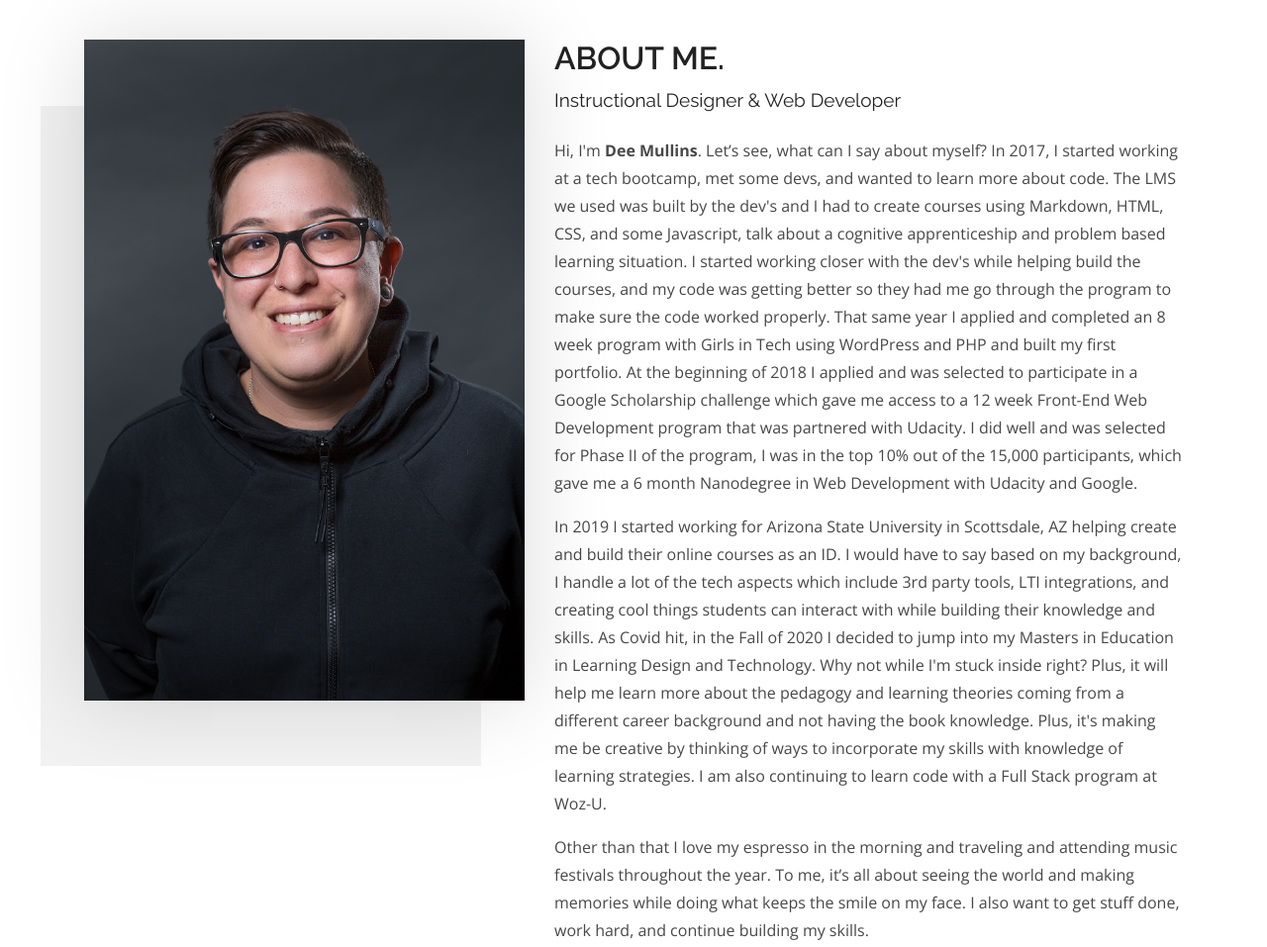
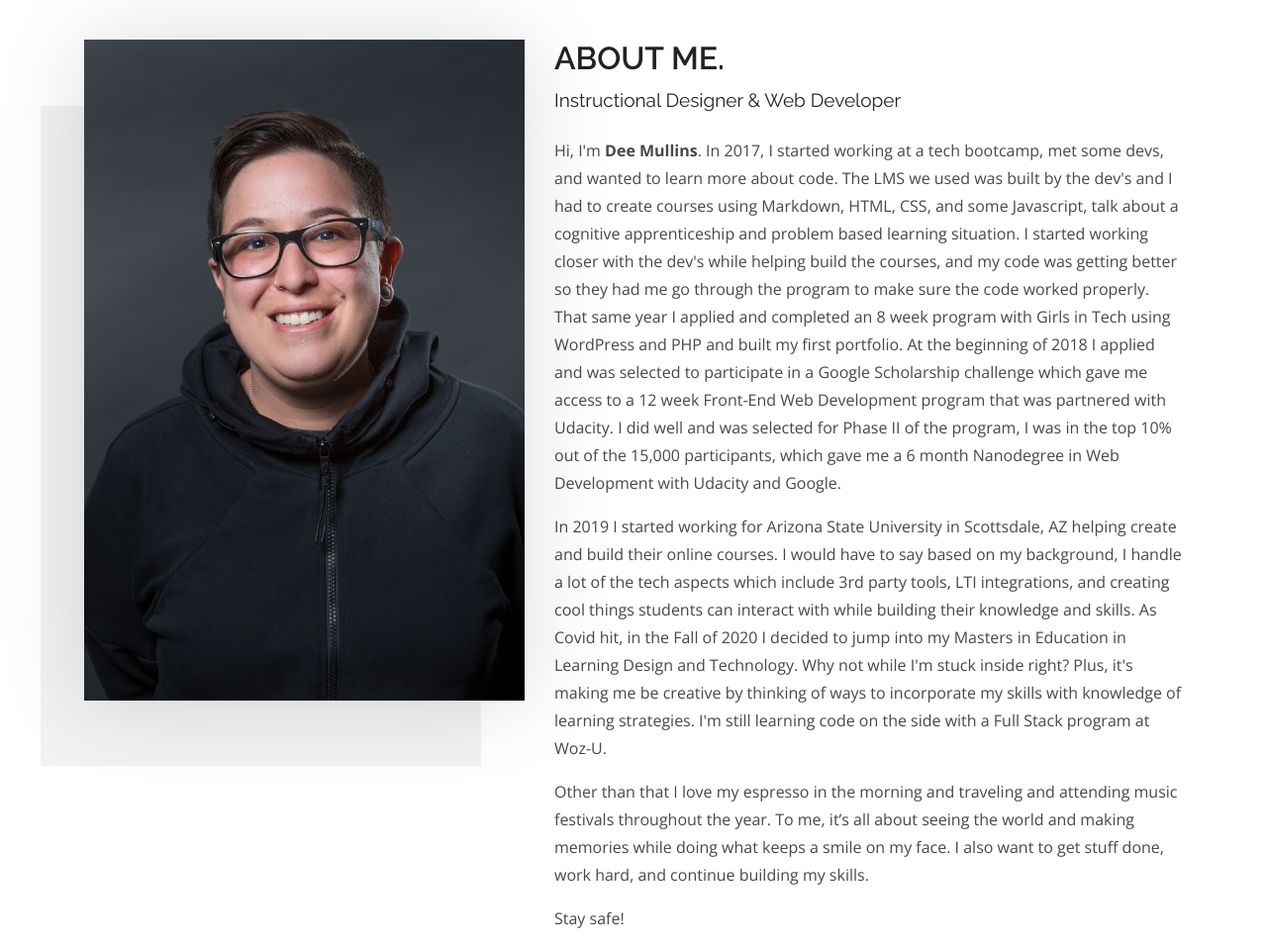
Before and after one commit to deemullins/deemullins.github.io, a plain HTML site: page index.html in a window 1280 px wide. Shown: the part 860-1817 px from the top of the page at 99% size. Drawn offline with nearby package versions, Linux system fonts and the light colour scheme.

Commit message:
edit index

```diff
--- a/index.html
+++ b/index.html
@@ -131,7 +131,7 @@
                                 <h2>About Me.</h2>
                                 <span>Instructional Designer &amp; Web Developer</span>
                             </div>
-                            <p>Hi, I'm <b>Dee Mullins</b>. Let’s see, what can I say about myself? In 2017, I started working at a tech bootcamp, met some devs, and wanted to learn more about code.
+                            <p>Hi, I'm <b>Dee Mullins</b>. In 2017, I started working at a tech bootcamp, met some devs, and wanted to learn more about code.
                                 The LMS we used was built by the dev's and I had to create courses using Markdown, HTML, CSS, and some Javascript, talk about a cognitive apprenticeship and problem based learning situation.
                                 I started working closer with the dev's while helping build the courses, and my code was getting better so they had me go through the program to make sure the code worked properly.
                                 That same year I applied and completed an 8 week program with <a href="https://girlsintech.org/" target="_blank">Girls in Tech</a> using WordPress and PHP
@@ -141,15 +141,14 @@
                                 for Phase II of the program, I was in the top 10% out of the 15,000 participants, which gave me a 6
                                 month Nanodegree in Web Development with Udacity and Google.</p>
 
-                                <p>In 2019 I started working for <a href="https:/asu.edu" target="_blank">Arizona State University</a> in Scottsdale, AZ helping create and build their online courses as an ID. I would have to say
+                                <p>In 2019 I started working for <a href="https:/asu.edu" target="_blank">Arizona State University</a> in Scottsdale, AZ helping create and build their online courses. I would have to say
                                 based on my background, I handle a lot of the tech aspects which include 3rd party tools, LTI integrations, and creating cool things students can interact with while building their knowledge and skills.
-                                As Covid hit, in the Fall of 2020 I decided to jump into my Masters in Education in Learning Design and Technology. Why not while I'm stuck inside right? Plus, it will help me learn more about the pedagogy and
-                                learning theories coming from a different career background and not having the book knowledge. Plus, it's making me be creative by thinking of ways to incorporate my skills with knowledge of learning strategies.
-                                I am also continuing to learn code with a Full Stack program at Woz-U. </p>
+                                As Covid hit, in the Fall of 2020 I decided to jump into my Masters in Education in Learning Design and Technology. Why not while I'm stuck inside right? Plus, it's making me be creative by thinking of ways to incorporate my skills with knowledge of learning strategies.
+                                I'm still learning code on the side with a Full Stack program at Woz-U.</p>
 
                                 <p> Other than that I love my espresso in the morning and traveling and attending music
                                     festivals throughout the year. To me, it’s all about seeing the world and making memories
-                                    while doing what keeps the smile on my face. I also want to get stuff done, work hard, and continue building my skills.</p>
+                                    while doing what keeps a smile on my face. I also want to get stuff done, work hard, and continue building my skills.</p>
 
                                 <p>Stay safe!</p>
                             <!--About Social Icons-->
```
